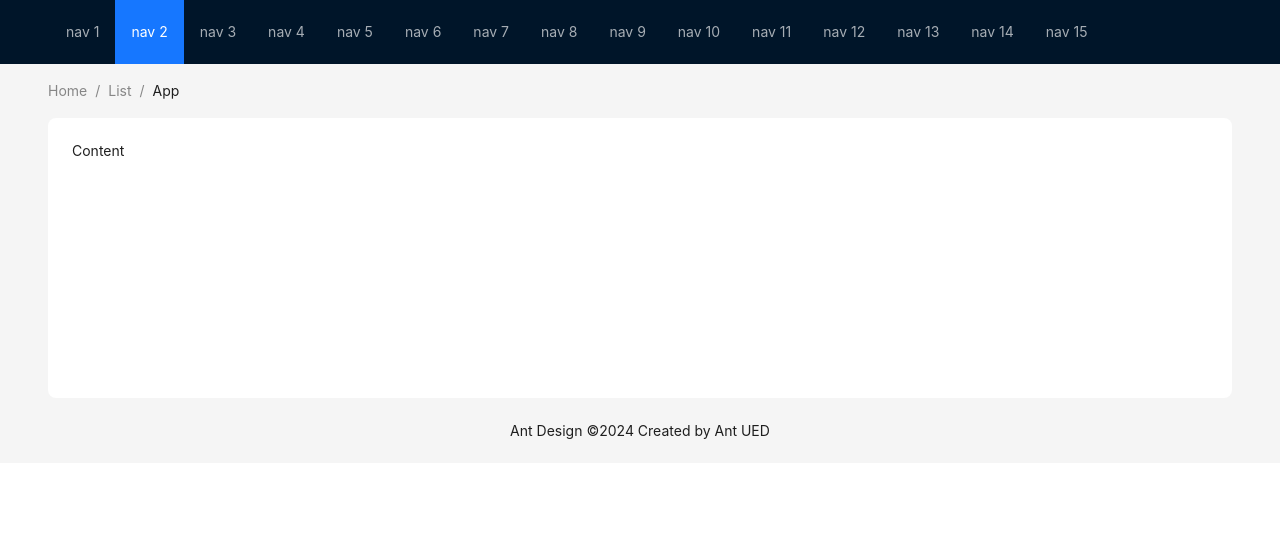
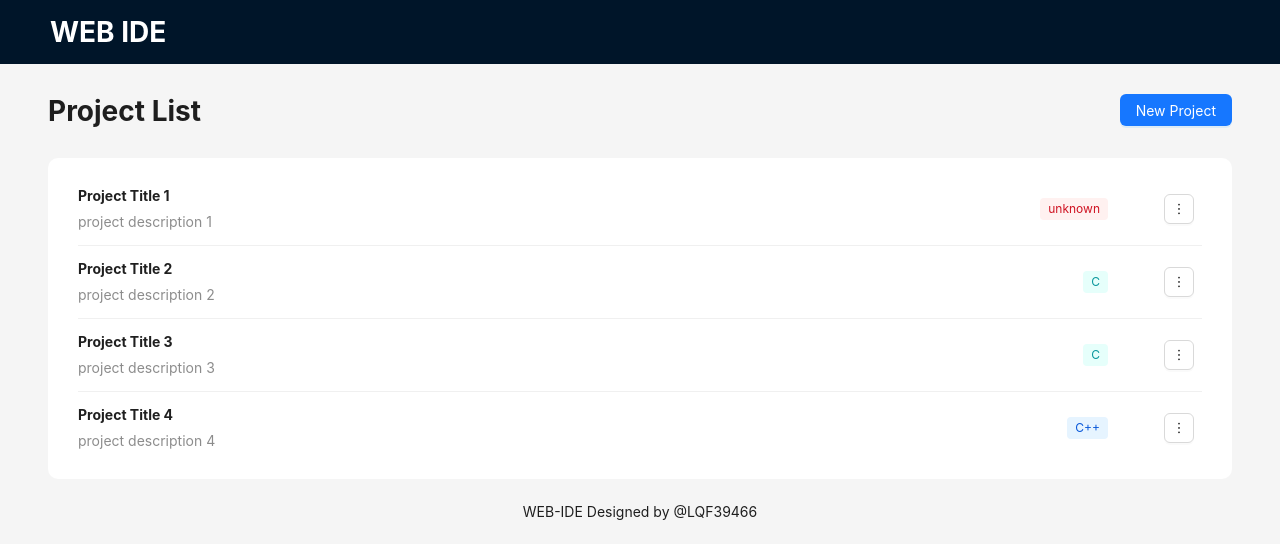
Before and after one commit to LQF39466/web-ide-front, a React (Create React App) app: page / in a window 1280 px wide. Shown: the top 558 px of the page. Built offline with nearby package versions, Linux system fonts and the light colour scheme.

Commit message:
Completed basic layout for certain pages

```diff
--- a/src/index.tsx
+++ b/src/index.tsx
@@ -2,7 +2,7 @@ import React from 'react';
 import ReactDOM from 'react-dom/client';
 import './index.css';
 import Router from './utils/Router/router'
-import {RouterProvider} from "react-router-dom";
+import { RouterProvider } from 'react-router-dom';
 
 const root = ReactDOM.createRoot(
   document.getElementById('root') as HTMLElement
--- a/src/pages/Editor/components/FileList/index.tsx
+++ b/src/pages/Editor/components/FileList/index.tsx
@@ -1,8 +1,49 @@
-import React from "react";
+import React from 'react';
+import { Tree } from 'antd';
+import type { GetProps, TreeDataNode } from 'antd';
+
+type DirectoryTreeProps = GetProps<typeof Tree.DirectoryTree>;
+
+const { DirectoryTree } = Tree;
+
+const treeData: TreeDataNode[] = [
+    {
+        title: 'parent 0',
+        key: '0-0',
+        children: [
+            { title: 'leaf 0-0', key: '0-0-0', isLeaf: true },
+            { title: 'leaf 0-1', key: '0-0-1', isLeaf: true },
+        ],
+    },
+    {
+        title: 'parent 1',
+        key: '0-1',
+        children: [
+            { title: 'leaf 1-0', key: '0-1-0', isLeaf: true },
+            { title: 'leaf 1-1', key: '0-1-1', isLeaf: true },
+        ],
+    },
+];
 
 const FileList: React.FC = () => {
-    return (<>
-    </>);
-}
+    const onSelect: DirectoryTreeProps['onSelect'] = (keys, info) => {
+        console.log('Trigger Select', keys, info);
+    };
 
-export default FileList
+    const onExpand: DirectoryTreeProps['onExpand'] = (keys, info) => {
+        console.log('Trigger Expand', keys, info);
+    };
+
+    return (
+        <DirectoryTree
+            multiple
+            defaultExpandAll
+            onSelect={onSelect}
+            onExpand={onExpand}
+            treeData={treeData}
+            rootStyle={{background: 'transparent', color: 'black', borderTop: '2px groove #eeeeee', borderRadius: '0', paddingTop: '10px'}}
+        />
+    );
+};
+
+export default FileList;
--- a/src/pages/MainMenu/components/EditModal/index.tsx
+++ b/src/pages/MainMenu/components/EditModal/index.tsx
@@ -1,8 +1,85 @@
-import React from "react";
+import React, {useState, forwardRef, useImperativeHandle, Ref} from "react";
+import {Form, Modal, Input, Select} from 'antd'
 
-const ProjectInfoEditor: React.FC = () => {
-    return (<>
-    </>);
+const { Option } = Select;
+
+interface EditModalProps {
 }
 
+export type EditModalRef = {
+    showModal(): void
+}
+
+const ProjectInfoEditor = forwardRef((props: EditModalProps,ref: Ref<EditModalRef>) => {
+    const [open, setOpen] = useState(false)
+    const [confirmLoading, setConfirmLoading] = useState(false)
+    const [form] = Form.useForm()
+
+    const showModal = () => {
+        setOpen(true);
+    }
+
+    const handleOk = () => {
+        setConfirmLoading(true)
+        setTimeout(() => {
+            setOpen(false)
+            setConfirmLoading(false)
+        }, 2000)
+    }
+
+    const handleCancel = () => {
+        setOpen(false)
+    }
+
+    useImperativeHandle(ref, () => {
+        return {showModal}
+    })
+
+    return (
+        <>
+            <Modal
+                title='Create new project'
+                open={open}
+                onOk={handleOk}
+                confirmLoading={confirmLoading}
+                onCancel={handleCancel}
+            >
+                <Form
+                    name="edit"
+                    wrapperCol={{ span: 24 }}
+                    autoComplete="off"
+                    form={form}
+                    onFinish={handleOk}
+                >
+                    <Form.Item
+                        label="Title"
+                        name="title"
+                        rules={[{ required: true }]}
+                    >
+                        <Input />
+                    </Form.Item>
+                    <Form.Item
+                        label="Language"
+                        name="language"
+                        rules={[{ required: true }]}
+                    >
+                        <Select>
+                            <Option value="C">C</Option>
+                            <Option value="C++">C++</Option>
+                            <Option value="other">Others</Option>
+                        </Select>
+                    </Form.Item>
+                    <Form.Item
+                        label="Description"
+                        name="description"
+                        rules={[{ required: true}]}
+                    >
+                        <Input />
+                    </Form.Item>
+                </Form>
+            </Modal>
+        </>
+    );
+})
+
 export default ProjectInfoEditor
--- a/src/pages/MainMenu/components/ProjectList/index.tsx
+++ b/src/pages/MainMenu/components/ProjectList/index.tsx
@@ -1,8 +1,107 @@
 import React from "react";
+import {Flex, MenuProps} from "antd";
+import {Button, Dropdown, List, Tag} from "antd";
+import {MoreOutlined, DeleteOutlined, ExportOutlined} from "@ant-design/icons";
+
+const data = [
+    {
+        title: 'Project Title 1',
+        description: 'project description 1',
+        type: 'JavaScript',
+    },
+    {
+        title: 'Project Title 2',
+        description: 'project description 2',
+        type: 'C',
+    },
+    {
+        title: 'Project Title 3',
+        description: 'project description 3',
+        type: 'C',
+    },
+    {
+        title: 'Project Title 4',
+        description: 'project description 4',
+        type: 'C++',
+    },
+];
+
+const items: MenuProps['items'] = [
+    {
+        key: '1',
+        label: (
+            <Flex justify={'space-between'}>
+                <ExportOutlined />
+                <div style={{marginLeft: '3px'}}>Open</div>
+            </Flex>
+        ),
+    },
+    {
+        key: '2',
+        label: (
+            <Flex justify={'space-between'}>
+                <DeleteOutlined />
+                <div style={{marginLeft: '3px'}}>Delete</div>
+            </Flex>
+        ),
+        danger: true,
+    },
+]
+
+const languageList = [
+    {
+        type: 'C',
+        color: 'cyan',
+    },
+    {
+        type: 'C++',
+        color: 'blue',
+    },
+    {
+        type: 'unknown',
+        color: 'red',
+    }
+]
+
+const LanguageTag: React.FC<{ type: string }> = ({type}) => {
+    if (type !== 'C' && type !== 'C++') type = 'unknown'
+    return (
+        <Tag
+            bordered={false}
+            color={languageList.find((element) => element.type === type)?.color}
+        >
+            {type}
+        </Tag>
+    )
+}
 
 const ProjectList: React.FC = () => {
-    return (<>
-    </>);
+    return (
+        <div style={{backgroundColor: 'white', borderRadius: '10px'}}>
+            <div style={{height: '100%', width: '100%'}}>
+                <List
+                    itemLayout='horizontal'
+                    dataSource={data}
+                    renderItem={(item) => (
+                        <List.Item actions={[
+                            <Dropdown menu={{ items }} placement={'bottomCenter'}>
+                                <Button style={{height: '30px', width: '30px', padding: '0'}}>
+                                    <MoreOutlined/>
+                                </Button>
+                            </Dropdown>
+                        ]}>
+                            <List.Item.Meta
+                                title={<div>{item.title}</div>}
+                                description={<div>{item.description}</div>}
+                            />
+                            <LanguageTag type={item.type}/>
+                        </List.Item>
+                    )}
+                    style={{padding: '15px 30px'}}
+                />
+            </div>
+        </div>
+    );
 }
 
 export default ProjectList
--- a/src/pages/MainMenu/index.tsx
+++ b/src/pages/MainMenu/index.tsx
@@ -1,51 +1,37 @@
-import React from 'react';
-import { Breadcrumb, Layout, Menu, theme } from 'antd';
+import React, {useRef} from 'react';
+import {Layout, Flex, Button} from 'antd';
+import ProjectList from './components/ProjectList/index'
+import ProjectInfoEditor, {EditModalRef} from "./components/EditModal";
 
-const { Header, Content, Footer } = Layout;
+const {Header, Content, Footer} = Layout;
 
-const items = new Array(15).fill(null).map((_, index) => ({
-    key: index + 1,
-    label: `nav ${index + 1}`,
-}));
 
 const MainMenuLayout: React.FC = () => {
-    const {
-        token: { colorBgContainer, borderRadiusLG },
-    } = theme.useToken();
+    const editModalRef = useRef<EditModalRef>(null)
+    const handleOpenModal = () => {
+        if(editModalRef.current !== null) editModalRef.current.showModal();
+    }
+
 
     return (
-        <Layout>
-            <Header style={{ display: 'flex', alignItems: 'center' }}>
-                <div className="demo-logo" />
-                <Menu
-                    theme="dark"
-                    mode="horizontal"
-                    defaultSelectedKeys={['2']}
-                    items={items}
-                    style={{ flex: 1, minWidth: 0 }}
-                />
-            </Header>
-            <Content style={{ padding: '0 48px' }}>
-                <Breadcrumb style={{ margin: '16px 0' }}>
-                    <Breadcrumb.Item>Home</Breadcrumb.Item>
-                    <Breadcrumb.Item>List</Breadcrumb.Item>
-                    <Breadcrumb.Item>App</Breadcrumb.Item>
-                </Breadcrumb>
-                <div
-                    style={{
-                        background: colorBgContainer,
-                        minHeight: 280,
-                        padding: 24,
-                        borderRadius: borderRadiusLG,
-                    }}
-                >
-                    Content
-                </div>
-            </Content>
-            <Footer style={{ textAlign: 'center' }}>
-                Ant Design ©{new Date().getFullYear()} Created by Ant UED
-            </Footer>
-        </Layout>
+        <>
+            <ProjectInfoEditor ref={editModalRef}></ProjectInfoEditor>
+            <Layout>
+                <Header style={{display: 'flex', alignItems: 'center'}}>
+                    <h1 style={{color: 'white'}}>WEB IDE</h1>
+                </Header>
+                <Content style={{padding: '0 48px'}}>
+                    <Flex style={{padding: '30px 0'}} justify={"space-between"}>
+                        <h1 style={{margin: '0'}}>Project List</h1>
+                        <Button type={'primary'} onClick={handleOpenModal}>New Project</Button>
+                    </Flex>
+                    <ProjectList/>
+                </Content>
+                <Footer style={{textAlign: 'center'}}>
+                    WEB-IDE Designed by @LQF39466
+                </Footer>
+            </Layout>
+        </>
     );
 };
 
```
Also changed, not shown: src/pages/Editor/index.tsx (+19 -52 lines), 1 other file (tests, documents, lock files or other folders).
